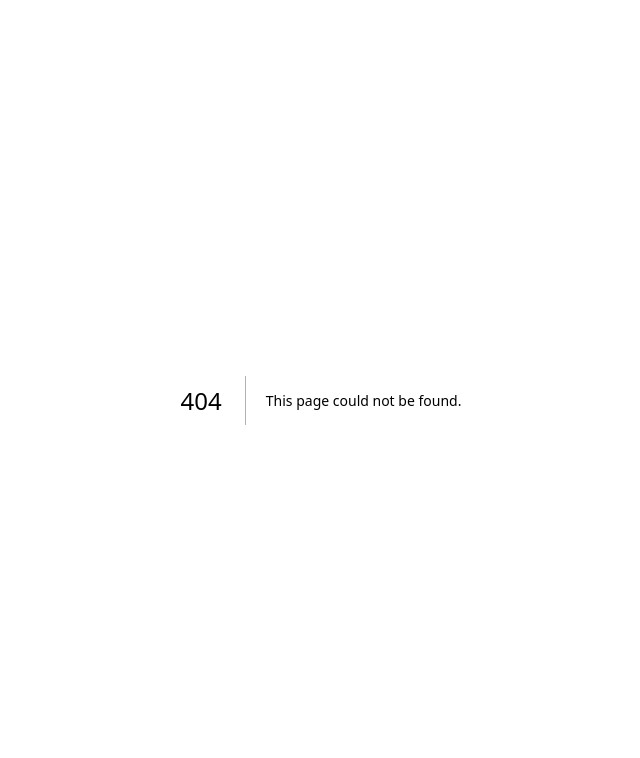
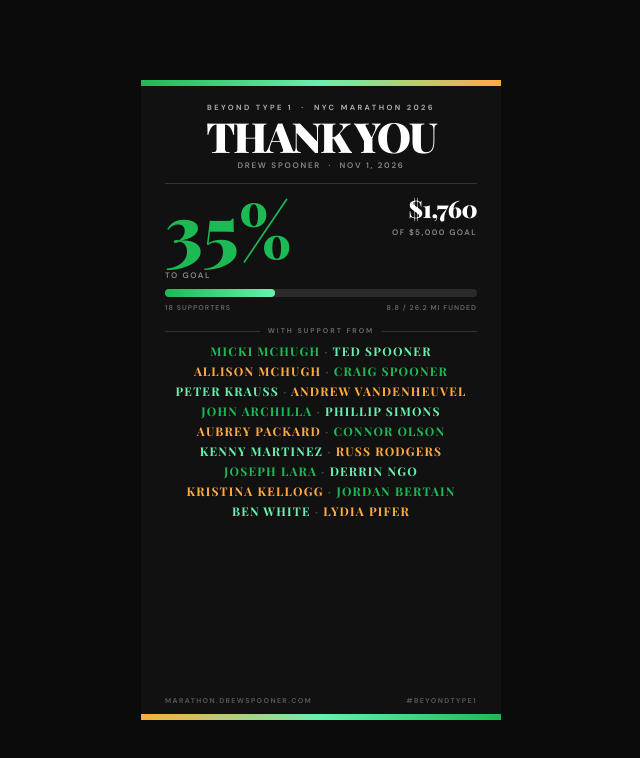
Before and after one commit to drewspooner/sponsormile, a Next.js app: page /summary in a window 1280 px wide. Before the commit this address had no page. Shown: the top 758 px of the page, without its empty margins (319-959 px from the left). Built offline with nearby package versions, Linux system fonts and the light colour scheme; no server answers; a web font is replaced by a local one.

Commit message:
summary page inclusion

```diff
--- /dev/null
+++ b/app/summary/page.tsx
@@ -0,0 +1,7 @@
+import donations from "@/data/donations.json";
+import { Donation } from "@/lib/segmentAllocator";
+import { SummaryPoster } from "@/components/SummaryPoster";
+
+export default function SummaryPage() {
+  return <SummaryPoster initialDonations={donations as Donation[]} />;
+}
--- /dev/null
+++ b/components/SummaryPoster.tsx
@@ -0,0 +1,167 @@
+"use client";
+
+import { useMemo } from "react";
+import { Donation } from "@/lib/segmentAllocator";
+import { useFunraiseData } from "@/lib/useFunraiseData";
+
+const GOAL = 5000;
+const MARATHON_MILES = 26.2;
+const COST_PER_MILE = 200;
+
+// Cohesive warm-amber palette: green anchor + two harmonious ambers
+const NAME_COLORS = ["#1DB954", "#69F0AE", "#FFAB40"];
+
+function fmtUSD(v: number) {
+  return v.toLocaleString("en-US", { style: "currency", currency: "USD", maximumFractionDigits: 0 });
+}
+
+function toTitleCase(str: string) {
+  return str.split(" ").map((w) => w.charAt(0).toUpperCase() + w.slice(1).toLowerCase()).join(" ");
+}
+
+type Props = { initialDonations: Donation[] };
+
+export function SummaryPoster({ initialDonations }: Props) {
+  const { donations: liveDonations, goal: liveGoal, loading } = useFunraiseData();
+
+  const donations = useMemo(() => {
+    if (loading || liveDonations.length === 0) return initialDonations;
+    const liveIds = new Set(liveDonations.map((d) => d.id).filter(Boolean));
+    const staticOnly = initialDonations.filter((d) => !d.id || !liveIds.has(d.id));
+    return [...staticOnly, ...liveDonations].sort((a, b) => (a.donationDate ?? 0) - (b.donationDate ?? 0));
+  }, [loading, liveDonations, initialDonations]);
+
+  const totalRaised = loading
+    ? initialDonations.reduce((s, d) => s + d.amount, 0)
+    : liveGoal.raisedAmount || donations.reduce((s, d) => s + d.amount, 0);
+  const donorCount = loading ? donations.length : liveGoal.donors || donations.length;
+  const pct = Math.min(100, (totalRaised / GOAL) * 100);
+  const fundedMiles = Math.min(MARATHON_MILES, totalRaised / COST_PER_MILE).toFixed(1);
+
+  const names = useMemo(
+    () => [...donations].sort((a, b) => b.amount - a.amount).map((d) => toTitleCase(d.name)),
+    [donations]
+  );
+
+  return (
+    <div className="flex min-h-screen items-center justify-center p-4" style={{ background: "#0a0a0a" }}>
+      {/* 9:16 poster — 360 × 640 px */}
+      <div
+        id="poster"
+        className="relative flex flex-col overflow-hidden"
+        style={{ width: 360, height: 640, background: "#111111", color: "#ffffff" }}
+      >
+        {/* Top gradient bar */}
+        <div className="h-1.5 w-full shrink-0" style={{ background: "linear-gradient(90deg, #1DB954, #69F0AE, #FFAB40)" }} />
+
+        {/* Header */}
+        <div className="mt-4 px-6 text-center shrink-0">
+          <p className="text-[7.5px] font-bold uppercase tracking-[0.32em]" style={{ color: "#aaaaaa" }}>
+            Beyond Type 1 &nbsp;·&nbsp; NYC Marathon 2026
+          </p>
+          <h1
+            className="mt-0.5 text-[2.6rem] font-black leading-none tracking-tighter uppercase"
+            style={{ fontFamily: "var(--font-display)", color: "#ffffff" }}
+          >
+            Thank You
+          </h1>
+          <p className="mt-0.5 text-[8px] font-semibold uppercase tracking-[0.22em]" style={{ color: "#888888" }}>
+            Drew Spooner &nbsp;·&nbsp; Nov 1, 2026
+          </p>
+        </div>
+
+        {/* Divider */}
+        <div className="mx-6 mt-3 h-px shrink-0" style={{ background: "#333" }} />
+
+        {/* Big percentage + progress */}
+        <div className="mt-2 px-6 shrink-0">
+          <div className="flex items-start justify-between gap-4">
+            {/* Left: huge % */}
+            <div className="flex flex-col">
+              <p
+                className="font-black leading-none"
+                style={{ fontSize: "4.6rem", fontFamily: "var(--font-display)", color: "#1DB954", lineHeight: 1 }}
+              >
+                {Math.round(pct)}%
+              </p>
+              <p className="mt-1 text-[8px] font-semibold uppercase tracking-[0.2em]" style={{ color: "#888" }}>
+                to goal
+              </p>
+            </div>
+            {/* Right: amount */}
+            <div className="text-right pt-1 pb-3">
+              <p className="text-[1.5rem] font-black leading-none tracking-tight" style={{ fontFamily: "var(--font-display)" }}>
+                {fmtUSD(totalRaised)}
+              </p>
+              <p className="mt-1.5 text-[8px] font-semibold uppercase tracking-[0.18em]" style={{ color: "#888" }}>
+                of {fmtUSD(GOAL)} goal
+              </p>
+            </div>
+          </div>
+
+          {/* Bar */}
+          <div className="mt-2 h-2 w-full rounded-full" style={{ background: "#2a2a2a" }}>
+            <div
+              className="h-2 rounded-full"
+              style={{ width: `${pct}%`, background: "linear-gradient(90deg, #1DB954, #69F0AE)" }}
+            />
+          </div>
+          <div className="mt-1.5 flex justify-between text-[7px] font-semibold uppercase tracking-[0.15em]" style={{ color: "#666" }}>
+            <span>{donorCount} supporters</span>
+            <span>{fundedMiles} / {MARATHON_MILES} mi funded</span>
+          </div>
+        </div>
+
+        {/* Divider with label */}
+        <div className="mx-6 mt-3 flex items-center gap-2 shrink-0">
+          <div className="h-px flex-1" style={{ background: "#333" }} />
+          <span className="text-[7px] font-bold uppercase tracking-[0.28em]" style={{ color: "#666" }}>
+            With Support From
+          </span>
+          <div className="h-px flex-1" style={{ background: "#333" }} />
+        </div>
+
+        {/* Names — 2 per row, cycling vivid colors */}
+        <div className="mt-2 flex-1 overflow-hidden px-5">
+          <div className="flex flex-col items-center gap-[5px] text-center">
+            {Array.from({ length: Math.ceil(names.length / 2) }, (_, rowIdx) => {
+              const rowNames = names.slice(rowIdx * 2, rowIdx * 2 + 2);
+              return (
+                <p
+                  key={rowIdx}
+                  className="font-bold uppercase leading-tight"
+                  style={{ fontSize: "0.75rem", letterSpacing: "0.1em", fontFamily: "var(--font-display)" }}
+                >
+                  {rowNames.map((name, j) => {
+                    const globalIdx = rowIdx * 2 + j;
+                    return (
+                      <span key={j}>
+                        {j > 0 && <span style={{ color: "#444" }}> · </span>}
+                        <span style={{ color: NAME_COLORS[globalIdx % NAME_COLORS.length] }}>
+                          {name}
+                        </span>
+                      </span>
+                    );
+                  })}
+                </p>
+              );
+            })}
+          </div>
+        </div>
+
+        {/* Footer */}
+        <div className="mx-6 mt-2 flex items-center justify-between shrink-0">
+          <p className="text-[7px] font-bold uppercase tracking-[0.2em]" style={{ color: "#555" }}>
+            marathon.drewspooner.com
+          </p>
+          <p className="text-[7px] font-bold uppercase tracking-[0.2em]" style={{ color: "#555" }}>
+            #BeyondType1
+          </p>
+        </div>
+
+        {/* Bottom gradient bar */}
+        <div className="mt-2 h-1.5 w-full shrink-0" style={{ background: "linear-gradient(90deg, #FFAB40, #69F0AE, #1DB954)" }} />
+      </div>
+    </div>
+  );
+}
```
